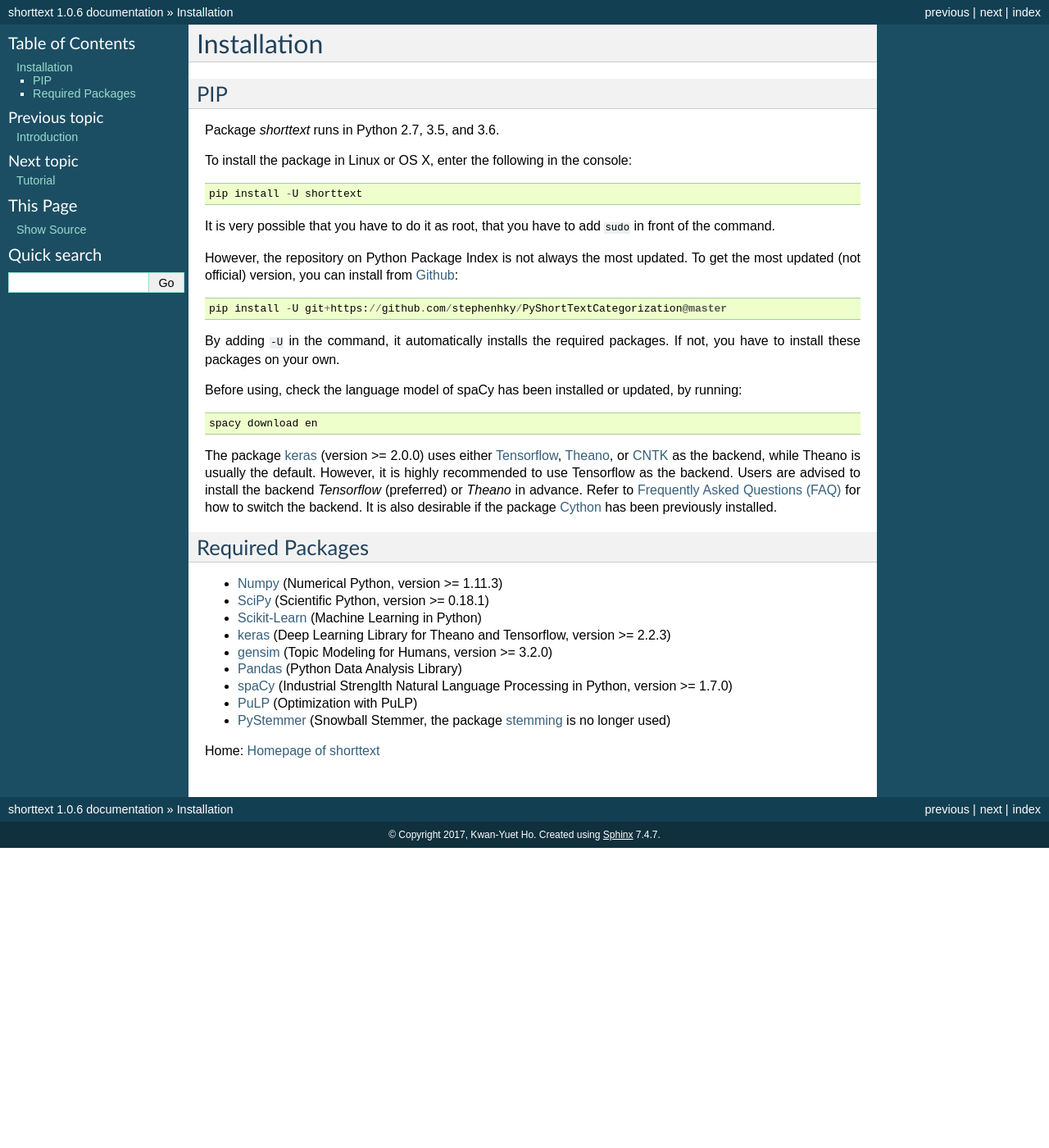
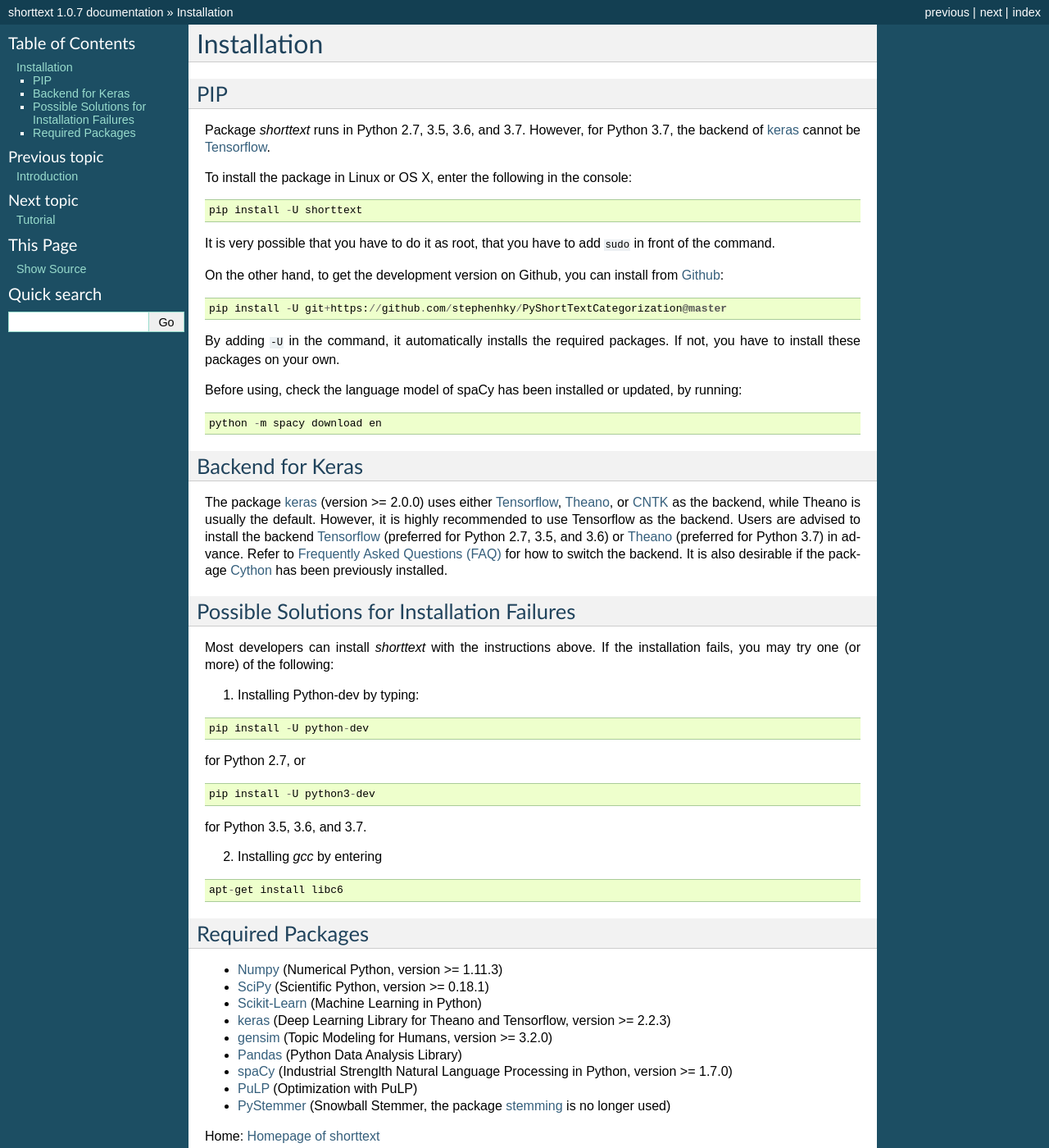
Before and after one commit to stephenhky/PyShortTextCategorization, a Sphinx documentation site: the page built from docs/install.rst, in a window 1280 px wide and 1400 px high. Shown: the whole window at 82% size. Built offline with Sphinx 7.4.7, drawn with Linux system fonts in a browser that asks for light colours; some of the changed text lies outside the part shown.

```diff
--- a/apidocs/source/conf.py
+++ b/apidocs/source/conf.py
@@ -60,7 +60,7 @@ author = u'Kwan-Yuet Ho'
 # The short X.Y version.
 version = '1.0'
 # The full version, including alpha/beta/rc tags.
-release = '1.0.6'
+release = '1.0.7'
 
 # The language for content autogenerated by Sphinx. Refer to documentation
 # for a list of supported languages.
--- a/docs/conf.py
+++ b/docs/conf.py
@@ -58,7 +58,7 @@ author = u'Kwan-Yuet Ho'
 # The short X.Y version.
 version = u'1.0'
 # The full version, including alpha/beta/rc tags.
-release = u'1.0.6'
+release = u'1.0.7'
 
 # The language for content autogenerated by Sphinx. Refer to documentation
 # for a list of supported languages.
--- a/docs/faq.rst
+++ b/docs/faq.rst
@@ -102,4 +102,8 @@ Ans: This functionality is removed since release 0.5.11, due to the following re
 
 Ans: There is no "Python.h". Run: `sudo apt-get install python3-dev` in SSH shell of the VM instance.
 
+
+
+
+
 Home: :doc:`index`
--- a/docs/install.rst
+++ b/docs/install.rst
@@ -4,7 +4,8 @@ Installation
 PIP
 ---
 
-Package `shorttext` runs in Python 2.7, 3.5, and 3.6.
+Package `shorttext` runs in Python 2.7, 3.5, 3.6, and 3.7. However, for Python 3.7, the backend
+of keras_ cannot be Tensorflow_.
 
 To install the package in Linux or OS X, enter the following in the console:
 
@@ -15,8 +16,7 @@ To install the package in Linux or OS X, enter the following in the console:
 It is very possible that you have to do it as root, that you have to add ``sudo`` in
 front of the command.
 
-However, the repository on Python Package Index is not always the most updated. To get
-the most updated (not official) version, you can install from Github_:
+On the other hand, to get the development version on Github, you can install from Github_:
 
 ::
 
@@ -29,12 +29,49 @@ Before using, check the language model of spaCy has been installed or updated, b
 
 ::
 
-    spacy download en
+    python -m spacy download en
+
+
+Backend for Keras
+-----------------
 
 The package keras_ (version >= 2.0.0) uses either Tensorflow_, Theano_, or CNTK_ as the backend, while Theano is usually
 the default. However, it is highly recommended to use Tensorflow as the backend.
-Users are advised to install the backend `Tensorflow` (preferred) or `Theano` in advance. Refer to
+Users are advised to install the backend Tensorflow_ (preferred for Python 2.7, 3.5, and 3.6) or
+Theano_ (preferred for Python 3.7) in advance. Refer to
 :doc:`faq` for how to switch the backend. It is also desirable if the package Cython_ has been previously installed.
+
+
+Possible Solutions for Installation Failures
+--------------------------------------------
+
+Most developers can install `shorttext` with the instructions above. If the installation fails,
+you may try one (or more) of the following:
+
+1. Installing Python-dev by typing:
+
+::
+
+    pip install -U python-dev
+
+
+
+for Python 2.7, or
+
+::
+
+    pip install -U python3-dev
+
+
+for Python 3.5, 3.6, and 3.7.
+
+2. Installing `gcc` by entering
+
+::
+
+    apt-get install libc6
+
+
 
 .. _Github: https://github.com/stephenhky/PyShortTextCategorization
 
--- a/setup.py
+++ b/setup.py
@@ -20,7 +20,7 @@ def package_description():
 
 
 setup(name='shorttext',
-      version="1.0.6",
+      version="1.0.7",
       description="Short Text Mining",
       long_description=package_description(),
       classifiers=[
--- a/shorttext/__init__.py
+++ b/shorttext/__init__.py
@@ -8,7 +8,7 @@ from .smartload import smartload_compact_model
 from . import metrics
 from . import spell
 
-__version__ = '1.0.5'
+__version__ = '1.0.7'
 
 
 # to include BERT: refer to:
```
Also changed, not shown: README.md (+6 -4 lines), docs/news.rst (+8 -0 lines).
